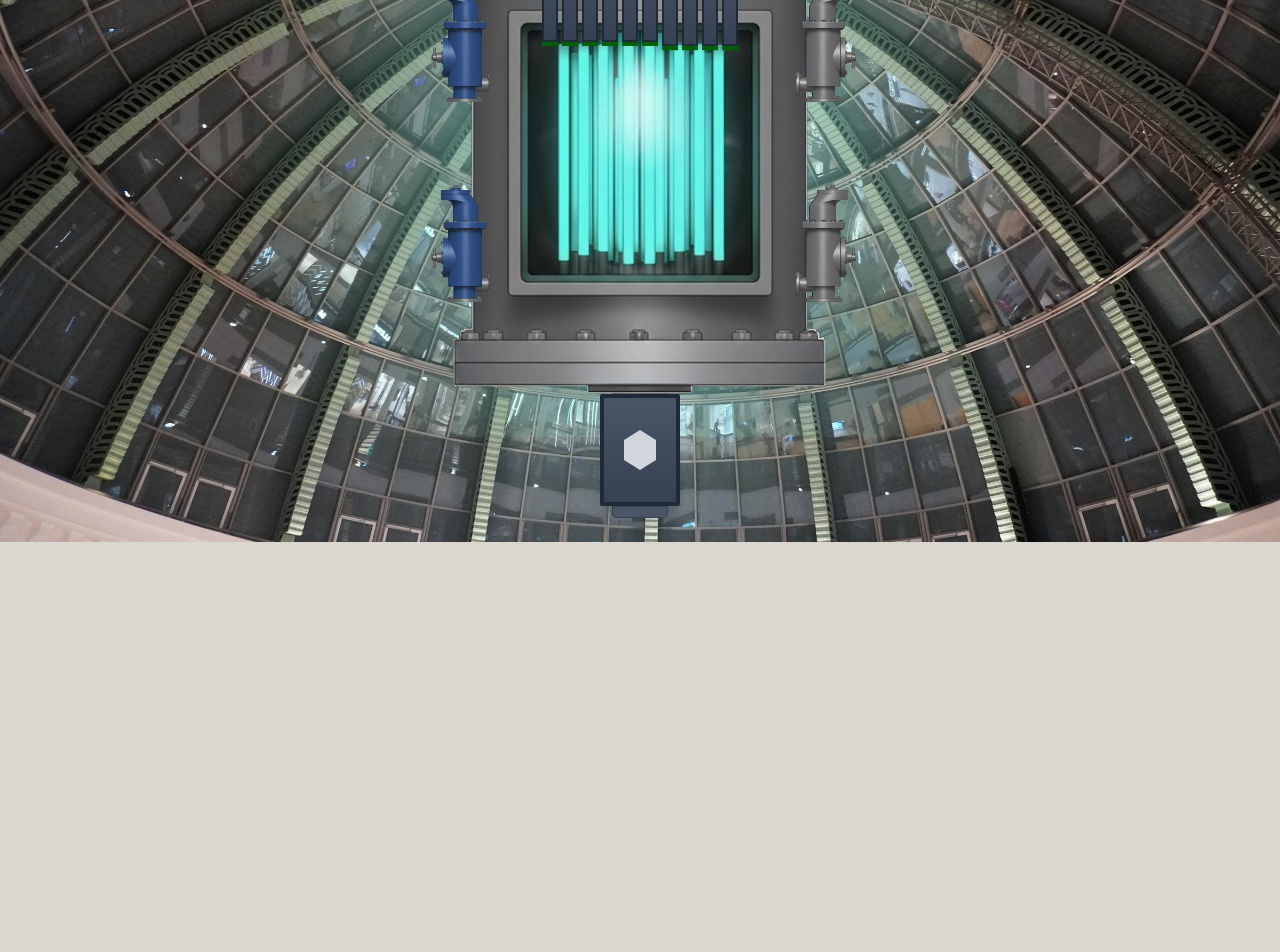
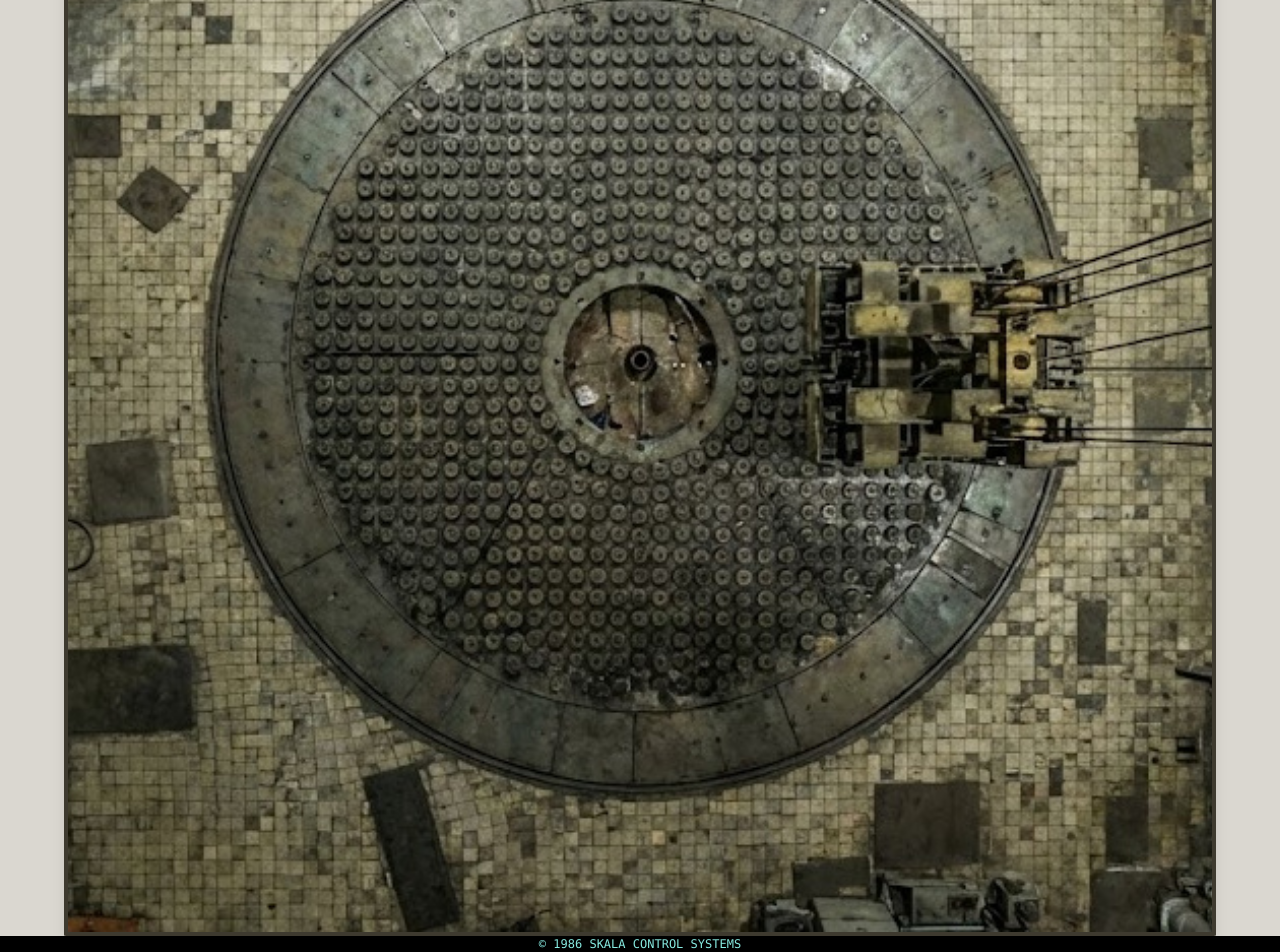
Before and after one commit to T-J-D-Cavey/RBMK_Nuclear_Reactor_Simulator, a Next.js app: page /game in a window 1280 px wide. Shown: the part 834-1786 px from the top of the page. Before the commit the page ends 1376 px from the top, so only its background shows below. Built offline with nearby package versions, Linux system fonts and the light colour scheme.

Commit message:
chore: sync changes from main in Chernobyl_Game project
#VERCEL_SKIP

Co-authored-by: Tim Cavey <112900862+T-J-D-Cavey@users.noreply.github.com>

```diff
--- a/app/game/page.tsx
+++ b/app/game/page.tsx
@@ -18,7 +18,25 @@ export default function GamePage() {
   const router = useRouter()
 
   const controlRoomBackground = "control_room_background.jpg"
-  const reactorRoomBackground = "reactor_hall_background.jpg"
+  const reactorRoomBackground = "reactor_hall_background.jpg" // old to be removed when new display is workign as expected
+
+  const reactorFromAboveNormal = "new_reactor_image_cropped.jpg"
+  const reactorFromAboveRadioactive = "new_reactor_image_high_radioactivity_cropped.jpg"
+  const reactorFromAboveTemp = "new_reactor_image_high_temp_cropped.jpg"
+
+  // Helper to map 200-600 range to 0.0-1.0 opacity
+  const getRadioactivityOpacity = (value) => {
+    if (value <= 200) return 0;
+    if (value >= 600) return 1;
+    return (value - 200) / 400;
+  };
+
+    // Helper to map 700-900 range to 0.0-1.0 opacity
+  const getTemperatureOpacity = (value) => {
+    if (value <= 700) return 0;
+    if (value >= 900) return 1;
+    return (value - 700) / 200;
+  };
 
   const handleHomeClick = () => {
     setShowLeaveModal(true)
@@ -63,10 +81,43 @@ export default function GamePage() {
       {/* Message Area */}
       <MessageArea gameState={gameState} />
 
-      {/* Bottom Half - Reactor Display */}
+      {/* Bottom Half - Reactor Display
       <div className="flex-1 p-4 md:p-6 flex items-center justify-center bg-cover bg-center bg-no-repeat" style={{backgroundImage: `url(${reactorRoomBackground})`}}>
         <ReactorDisplay gameState={gameState} updateGameState={updateGameState} />
-      </div>
+      </div>*/}
+
+      {/* New reactor display being tested: */}
+      <div className="w-full bg-background rounded-lg flex justify-center items-center">
+            <div className="relative w-full max-w-6xl border-l-4 border-r-4 border-b-4 border-primary aspect-square overflow-hidden rounded-lg shadow-lg bg-gray-900">
+
+            {/* 1. BASE LAYER (Always Visible) */}
+            <img
+              src={reactorFromAboveNormal}
+              alt="Reactor Base"
+              className="absolute inset-0 w-full h-full object-cover z-0"
+            />
+
+            {/* 2. TEMPERATURE LAYER (Dynamic Opacity) */}
+            <img
+              src={reactorFromAboveTemp}
+              alt="Heat Overlay"
+              className="absolute inset-0 w-full h-full object-cover z-10 transition-opacity duration-500 pointer-events-none mix-blend-screen"
+              style={{ opacity: getTemperatureOpacity(gameState.reactorTemp) }}
+            />
+
+            {/* 3. RADIOACTIVITY LAYER (Dynamic Opacity) */}
+            <img
+              src={reactorFromAboveRadioactive}
+              alt="Radiation Overlay"
+              className="absolute inset-0 w-full h-full object-cover z-20 transition-opacity duration-500 pointer-events-none mix-blend-screen"
+              style={{ opacity: getRadioactivityOpacity(gameState.radioactivity) }}
+            />
+
+          </div>
+        </div>
+        <div className="text-sm text-reactor-blue font-mono space-y-1 bg-black text-center">
+          <p className="text-xs">{"© 1986 SKALA CONTROL SYSTEMS"}</p>
+        </div>
     </div>
   )
 }
```
Also changed, not shown: public/new_reactor_image_high_temp_cropped.jpg (renamed from public/new_reactor_image_high_temp-cropped.jpg).
